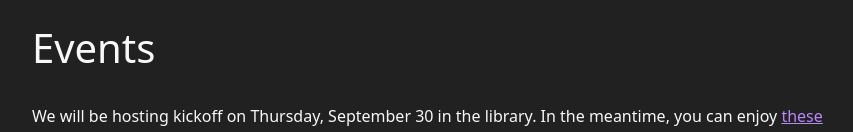
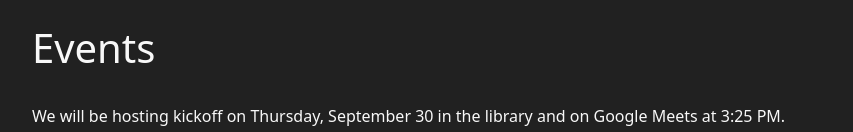
Before and after one commit to rhhscs/rhhscs.github.io, a Jekyll site: the page built from events.md, in a window 1280 px wide. Shown: the part 358-490 px from the top of the page, without its empty margins (170-1023 px from the left). Built offline with Jekyll 4.4.1, drawn with Linux system fonts in a browser that asks for light colours; some of the changed text lies outside the part shown.

Commit message:
Update events.md

```diff
--- a/events.md
+++ b/events.md
@@ -5,6 +5,6 @@ permalink: /events/
 ---
 
 # Events
-We will be hosting kickoff on Thursday, September 30 in the library. In the meantime, you can enjoy [these challenges](https://docs.google.com/document/d/1gYTb-bMFyja0I24B7oga75GenMKqwfaRJiilQANDD9I/edit?usp=sharing)! We'll be available for challenge discussion on [Discord](https://discord.com/invite/2jG2jXk) and on a Google Meet on Thursday at 4 PM.
+We will be hosting kickoff on Thursday, September 30 in the library and on Google Meets at 3:25 PM.
 
 ## Check out our upcoming events here!
```
